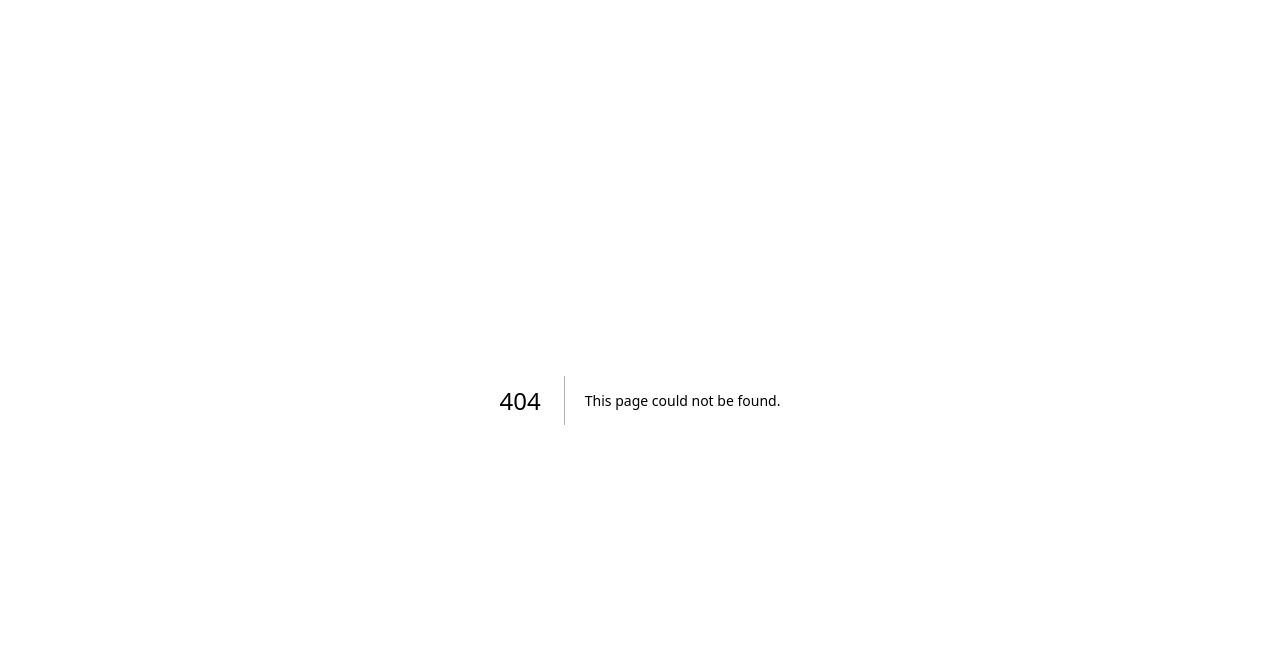
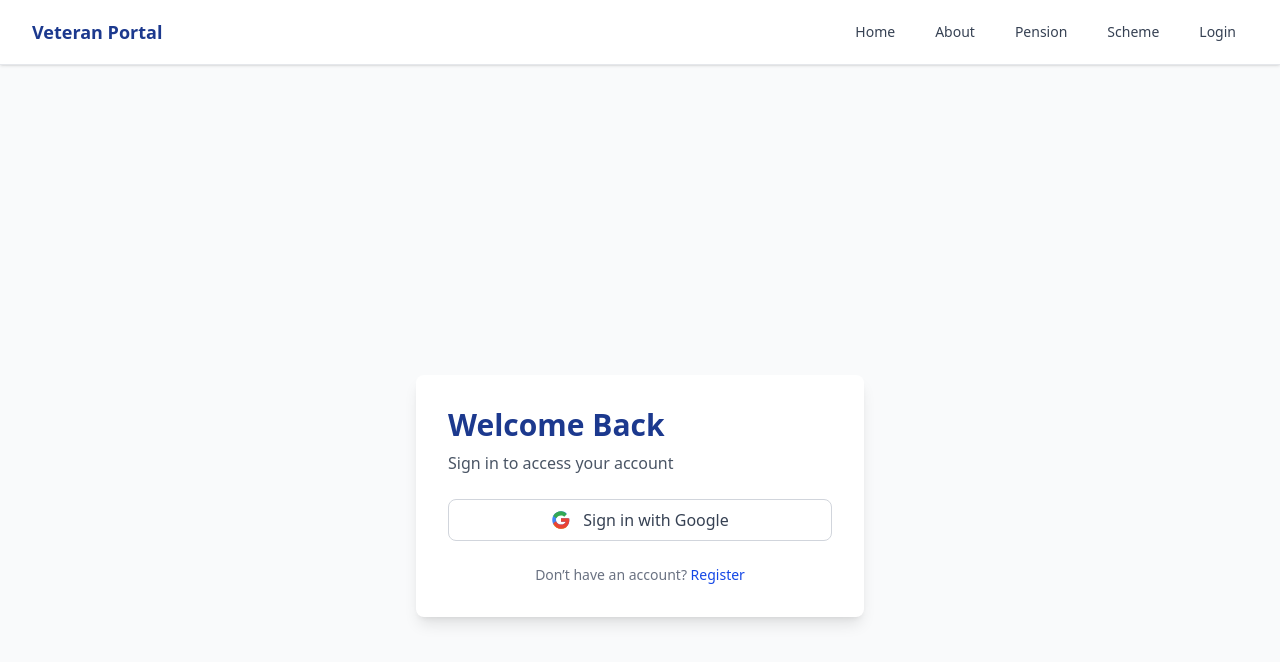
Before and after one commit to pushpanathDev/veteran, a Next.js app: page /components/login in a window 1280 px wide. Before the commit this address had no page. Shown: the top 662 px of the page. Built offline with nearby package versions, Linux system fonts and the light colour scheme.

Commit message:
Basic UI created

```diff
--- /dev/null
+++ b/app/components/about/page.js
@@ -0,0 +1,47 @@
+import React from "react";
+
+const About = () => {
+  return (
+    <main className="min-h-screen pt-16 bg-gray-50 text-gray-800 px-6 py-12">
+      <div className="max-w-4xl mx-auto">
+        <h1 className="text-4xl font-bold mb-6 text-blue-900">About Veteran Portal</h1>
+        <p className="mb-4">
+          Our Veteran Portal is dedicated to serving retired personnel and their families
+          by providing clear, trustworthy, and accessible information about pension schemes,
+          benefits, and entitlements.
+        </p>
+        <p className="mb-4">
+          We aim to simplify access to government services, forms, and updates in a transparent
+          and user-friendly manner. Our mission is to honor the sacrifices of veterans by
+          ensuring they receive the support they deserve.
+        </p>
+
+        <div className="mt-10 grid grid-cols-1 md:grid-cols-3 gap-6">
+          <div className="bg-white rounded-lg shadow p-6">
+            <h2 className="text-xl font-semibold mb-2 text-blue-800">Our Vision</h2>
+            <p>
+              Empower every veteran to access their rights easily and stay informed about
+              new schemes and services.
+            </p>
+          </div>
+          <div className="bg-white rounded-lg shadow p-6">
+            <h2 className="text-xl font-semibold mb-2 text-blue-800">Our Mission</h2>
+            <p>
+              Bridge the gap between retired personnel and government services using
+              clear information and modern technology.
+            </p>
+          </div>
+          <div className="bg-white rounded-lg shadow p-6">
+            <h2 className="text-xl font-semibold mb-2 text-blue-800">Our Commitment</h2>
+            <p>
+              Transparency, respect, and support for all veterans and their families —
+              always and everywhere.
+            </p>
+          </div>
+        </div>
+      </div>
+    </main>
+  );
+};
+
+export default About;
--- /dev/null
+++ b/app/components/login/page.js
@@ -0,0 +1,54 @@
+"use client";
+
+import React from "react";
+
+const Login = () => {
+  return (
+    <main className="min-h-screen pt-16 flex items-center justify-center bg-gray-50">
+      <div className="w-full max-w-md bg-white rounded-lg shadow-lg p-8">
+        <h1 className="text-3xl font-bold mb-2 text-blue-900">Welcome Back</h1>
+        <p className="mb-6 text-gray-600">Sign in to access your account</p>
+
+        <button
+          onClick={() => {
+            // TODO: Add your real Google OAuth logic here
+            alert("Redirect to Google Sign In");
+          }}
+          className="w-full flex items-center justify-center gap-3 border border-gray-300 rounded-lg px-4 py-2 text-gray-700 hover:bg-gray-100 transition"
+        >
+          <svg
+            className="w-5 h-5"
+            viewBox="0 0 48 48"
+          >
+            <path
+              fill="#4285F4"
+              d="M43.6 20.5H42V20H24v8h11.3C34 32 29.6 35 24 35c-6.6 0-12-5.4-12-12s5.4-12 12-12c3.1 0 5.9 1.2 8 3.1l5.7-5.7C34.2 5.1 29.4 3 24 3 12.4 3 3 12.4 3 24s9.4 21 21 21c10.6 0 20-7.7 20-21 0-1.4-.1-2.8-.4-4.5z"
+            />
+            <path
+              fill="#34A853"
+              d="M6.3 14.7l6.6 4.8C14.5 16 19 13 24 13c3.1 0 5.9 1.2 8 3.1l5.7-5.7C34.2 5.1 29.4 3 24 3c-7.7 0-14.4 4.1-18 10.2z"
+            />
+            <path
+              fill="#FBBC05"
+              d="M24 45c5.4 0 10.4-1.8 14.2-5l-6.6-5.5C29.7 36.4 26.9 37 24 37c-5.5 0-10.1-3.5-11.8-8.3l-6.7 5.2C9.7 41 16.4 45 24 45z"
+            />
+            <path
+              fill="#EA4335"
+              d="M43.6 20.5H42V20H24v8h11.3C34 32 29.6 35 24 35c-5.5 0-10.1-3.5-11.8-8.3l-6.7 5.2C9.7 41 16.4 45 24 45c10.6 0 20-7.7 20-21 0-1.4-.1-2.8-.4-4.5z"
+            />
+          </svg>
+          <span>Sign in with Google</span>
+        </button>
+
+        <div className="mt-6 text-center text-sm text-gray-500">
+          Don’t have an account?{" "}
+          <a href="/register" className="text-blue-700 hover:underline">
+            Register
+          </a>
+        </div>
+      </div>
+    </main>
+  );
+};
+
+export default Login;
--- a/app/components/navbar/page.js
+++ b/app/components/navbar/page.js
@@ -1,5 +1,6 @@
 "use client";
 import React, { useState } from "react";
+import Link from "next/link";
 
 const Navbar = () => {
   const [isClick, setIsClick] = useState(false);
@@ -8,61 +9,45 @@ const Navbar = () => {
     setIsClick(!isClick);
   };
 
+  const navItems = [
+    { name: "Home", href: "/" },
+    { name: "About", href: "/components/about" },
+    { name: "Pension", href: "/components/pension" },
+    { name: "Scheme", href: "/components/scheme" },
+    { name: "Login", href: "/components/login" },
+  ];
+
   return (
-    <nav className="bg-gradient-to-r from-indigo-600 via-purple-600 to-pink-600 shadow-md fixed top-0 left-0 w-full z-50">
+    <nav className="bg-white border-b border-gray-200 shadow fixed top-0 left-0 w-full z-50">
       <div className="max-w-7xl mx-auto px-4 sm:px-6 lg:px-8">
         <div className="flex items-center justify-between h-16">
           <div className="flex items-center">
-            <div className="flex-shrink-0">
-              <a href="/" className="text-white font-bold text-lg">
-                Logo
-              </a>
-            </div>
+            <Link href="/" className="text-blue-900 font-bold text-lg">
+              Veteran Portal
+            </Link>
           </div>
           <div className="hidden md:block">
             <div className="ml-4 flex items-center space-x-4">
-              <a
-                href="/"
-                className="block text-white hover:bg-white hover:text-black rounded-lg p-2"
-              >
-                Home
-              </a>
-              <a
-                href="/about"
-                className="block text-white hover:bg-white hover:text-black rounded-lg p-2"
-              >
-                About
-              </a>
-              <a
-                href="/Pension"
-                className="block text-white hover:bg-white hover:text-black rounded-lg p-2"
-              >
-                Pension
-              </a>
-              <a
-                href="/Schema"
-                className="block text-white hover:bg-white hover:text-black rounded-lg p-2"
-              >
-                Schema
-              </a>
-              <a
-                href="/Login"
-                className="block text-white hover:bg-white hover:text-black rounded-lg p-2"
-              >
-                Login
-              </a>
+              {navItems.map((item) => (
+                <Link
+                  key={item.name}
+                  href={item.href}
+                  className="text-gray-700 hover:text-blue-900 px-3 py-2 rounded-md text-sm font-medium"
+                >
+                  {item.name}
+                </Link>
+              ))}
             </div>
           </div>
           <div className="md:hidden flex items-center">
             <button
               type="button"
-              className="inline-flex items-center justify-center p-2 rounded-md text-white focus:outline-none focus:ring-2 focus:ring-inset focus:ring-white"
+              className="inline-flex items-center justify-center p-2 rounded-md text-gray-700 focus:outline-none focus:ring-2 focus:ring-inset focus:ring-blue-800"
               onClick={toggleNavbar}
             >
               {isClick ? (
                 <svg
                   className="h-6 w-6"
-                  xmlns="http://www.w3.org/2000/svg"
                   fill="none"
                   viewBox="0 0 24 24"
                   stroke="currentColor"
@@ -77,7 +62,6 @@ const Navbar = () => {
               ) : (
                 <svg
                   className="h-6 w-6"
-                  xmlns="http://www.w3.org/2000/svg"
                   fill="none"
                   viewBox="0 0 24 24"
                   stroke="currentColor"
@@ -95,38 +79,38 @@ const Navbar = () => {
         </div>
       </div>
       {isClick && (
-        <div className="md:hidden">
+        <div className="md:hidden bg-white border-t border-gray-200 shadow">
           <div className="px-2 pt-2 pb-3 space-y-1 sm:px-3">
-            <a
+            <Link
               href="/"
-              className="block text-white hover:bg-white hover:text-black rounded-lg p-2"
+              className="block text-gray-700 hover:text-blue-800 px-3 py-2 rounded-md"
             >
               Home
-            </a>
-            <a
+            </Link>
+            <Link
               href="/about"
-              className="block text-white hover:bg-white hover:text-black rounded-lg p-2"
+              className="block text-gray-700 hover:text-blue-800 px-3 py-2 rounded-md"
             >
               About
-            </a>
-            <a
+            </Link>
+            <Link
               href="/Pension"
-              className="block text-white hover:bg-white hover:text-black rounded-lg p-2"
+              className="block text-gray-700 hover:text-blue-800 px-3 py-2 rounded-md"
             >
               Pension
-            </a>
-            <a
+            </Link>
+            <Link
               href="/Schema"
-              className="block text-white hover:bg-white hover:text-black rounded-lg p-2"
+              className="block text-gray-700 hover:text-blue-800 px-3 py-2 rounded-md"
             >
               Schema
-            </a>
-            <a
+            </Link>
+            <Link
               href="/Login"
-              className="block text-white hover:bg-white hover:text-black rounded-lg p-2"
+              className="block text-gray-700 hover:text-blue-800 px-3 py-2 rounded-md"
             >
               Login
-            </a>
+            </Link>
           </div>
         </div>
       )}
--- /dev/null
+++ b/app/components/pension/page.js
@@ -0,0 +1,11 @@
+import React from 'react'
+
+const Pension = () => {
+  return (
+    <div>
+      <h1>Pension</h1>
+    </div>
+  )
+}
+
+export default Pension
--- /dev/null
+++ b/app/components/scheme/page.js
@@ -0,0 +1,11 @@
+import React from 'react'
+
+const Scheme = () => {
+  return (
+    <div>
+      <h1>Scheme</h1>
+    </div>
+  )
+}
+
+export default Scheme
--- a/app/layout.js
+++ b/app/layout.js
@@ -1,5 +1,6 @@
 import { Geist, Geist_Mono } from "next/font/google";
 import "./globals.css";
+import Navbar from "./components/navbar/page";
 
 const geistSans = Geist({
   variable: "--font-geist-sans",
@@ -20,7 +21,10 @@ export default function RootLayout({ children }) {
   return (
     <html lang="en">
       <body className={`${geistSans.variable} ${geistMono.variable}`}>
-        {children}
+        <Navbar />
+        <main className="pt-16">
+          {children}
+        </main>
       </body>
     </html>
   );
--- a/app/page.js
+++ b/app/page.js
@@ -4,7 +4,8 @@ import Navbar from "./components/navbar/page";
 export default function Home() {
   return (
     <>
-    <Navbar />
+    <h1>Home</h1>
+
     </>
   );
 }
--- a/package.json
+++ b/package.json
@@ -10,6 +10,7 @@
   },
   "dependencies": {
     "@tailwindcss/postcss": "^4.1.11",
+    "firebase": "^11.10.0",
     "next": "15.3.5",
     "postcss": "^8.5.6",
     "react": "^19.0.0",
```
Also changed, not shown: 1 other file (tests, documents, lock files or other folders).
